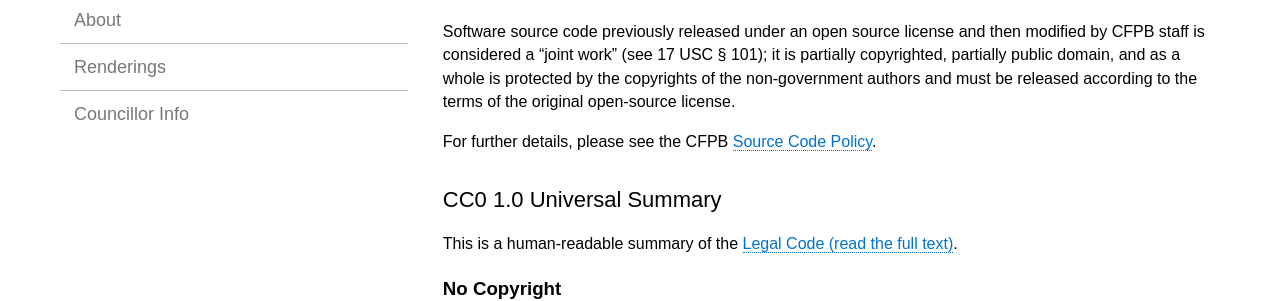
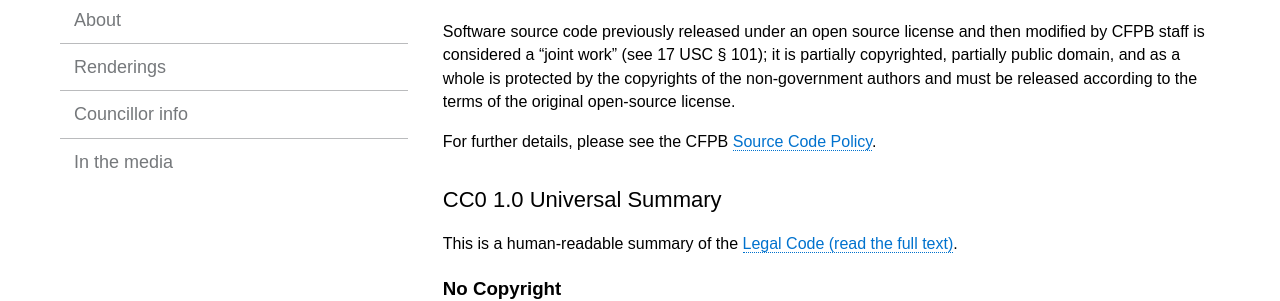
Before and after one commit to 90hunter/90HunterStE, a Jekyll site: the page built from TERMS.md, in a window 1280 px wide. Shown: the part 216-517 px from the top of the page. Built offline with Jekyll 4.4.1, drawn with Linux system fonts in a browser that asks for light colours; our own code applies the rules of GitHub Pages for plain Markdown files.

Commit message:
Update _config.yml

```diff
--- a/_config.yml
+++ b/_config.yml
@@ -37,8 +37,11 @@ navigation:
 - text: Renderings
   url: renderings/
   internal: true
-- text: Councillor Info
+- text: Councillor info
   url: councillor-info/
+  internal: true
+- text: In the media
+  url: in-the-media/
   internal: true
 
 
```
